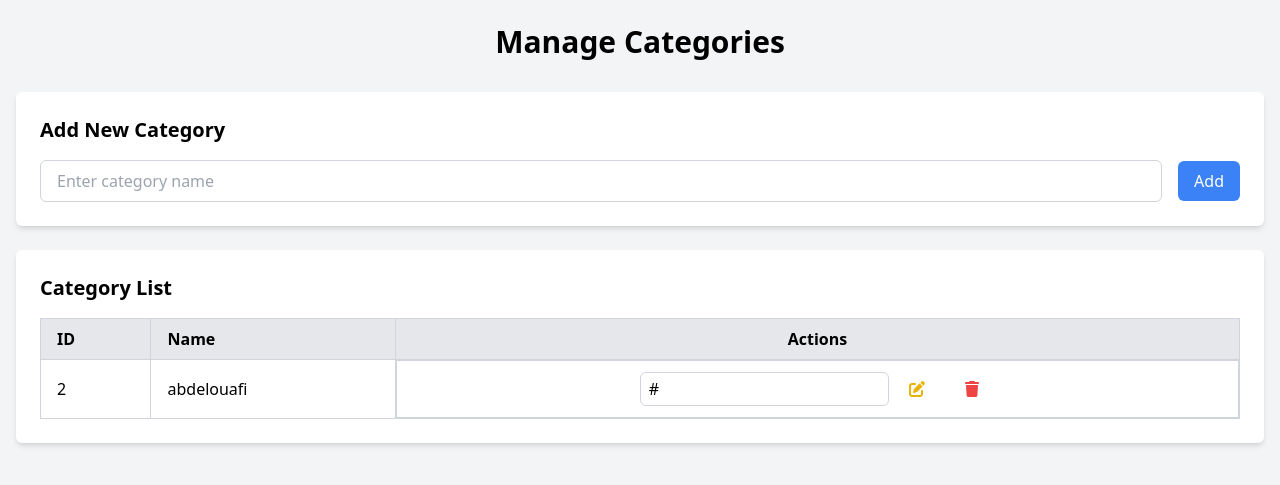
After one commit to aliyara290/Evently, a PHP site: template app/views/front/admin/Category.twig in a window 1280 px wide. The commit adds this page. Shown: the top 485 px of the page. Run offline with PHP 8.4, Linux system fonts and the light colour scheme; the template is opened without the code that fills it, so the values that code supplies are empty; some libraries are stand-ins or nearby versions.

Commit message:
[Ajout] Création de la page de catégorie

```diff
--- a/app/controllers/OrganizerController.php
+++ b/app/controllers/OrganizerController.php
@@ -6,4 +6,7 @@ class OrganizerController {
     public function page() {
         View::render("admin/dashboard");
     }
+    public function Category_page() {
+        View::render("admin/Category");
+    }
 }
--- /dev/null
+++ b/app/views/front/admin/Category.twig
@@ -0,0 +1,75 @@
+
+<!DOCTYPE html>
+<html lang="en">
+<head>
+    <meta charset="UTF-8">
+    <meta name="viewport" content="width=device-width, initial-scale=1.0">
+    <title>Manage Categories</title>
+    <script src="https://cdn.tailwindcss.com"></script>
+    <link href="https://cdnjs.cloudflare.com/ajax/libs/font-awesome/6.0.0/css/all.min.css" rel="stylesheet">
+
+</head>
+<body class="bg-gray-100 font-sans leading-normal tracking-normal">
+<div class="flex flex-col md:flex-row">
+    <div class="container mx-auto px-4 py-6">
+        <h1 class="text-3xl font-bold text-center mb-8">Manage Categories</h1>
+        <!-- Add Category Form -->
+        <div class="bg-white shadow-md rounded-md p-6 mb-6">
+            <h2 class="text-xl font-semibold mb-4">Add New Category</h2>
+            <form action="./Category.php" method="POST" class="flex items-center gap-4">
+                <input type="text" name="category_name" placeholder="Enter category name" required
+                       class="w-full px-4 py-2 border border-gray-300 rounded-md focus:outline-none focus:ring-2 focus:ring-blue-500">
+                <button type="submit" name="add_category"
+                        class="bg-blue-500 text-white px-4 py-2 rounded-md hover:bg-blue-600">
+                    Add
+                </button>
+            </form>
+        </div>
+
+        <!-- Categories Table -->
+        <div class="bg-white shadow-md rounded-md p-6">
+            <h2 class="text-xl font-semibold mb-4">Category List</h2>
+            <table class="table-auto w-full border-collapse border border-gray-300">
+                <thead>
+                    <tr class="bg-gray-200">
+                        <th class="border border-gray-300 px-4 py-2 text-left">ID</th>
+                        <th class="border border-gray-300 px-4 py-2 text-left">Name</th>
+                        <th class="border border-gray-300 px-4 py-2 text-center">Actions</th>
+                    </tr>
+                </thead>
+                <tbody>
+                        <tr class="hover:bg-gray-100">
+                            <td class="border border-gray-300 px-4 py-2">2</td>
+                            <td class="border border-gray-300 px-4 py-2">abdelouafi</td>
+                            <td class="border border-gray-300 px-4 py-2 text-center flex justify-center gap-2">
+                                <!-- Edit Button -->
+                            <form action="../../../Controllers/update_category.php" method="POST" class="inline-block">
+                                <input type="hidden" name="category_id" value="#">
+                                <input type="text" name="category_name"
+                                    value="#"
+                                    class="px-2 py-1 border border-gray-300 rounded-md">
+                                <button type="submit" name="edit_category"
+                                        class="px-4 py-2 rounded-md hover:bg-yellow-600">
+                                    <i class="fas fa-edit text-yellow-500"></i>
+                                </button>
+                            </form>
+
+                            <!-- Delete Form -->
+                            <form action="./Category.php" method="POST" class="inline-block">
+                                <input type="hidden" name="category_id" value="#">
+                                <button type="submit" name="delete_category"
+                                        class="px-4 py-2 rounded-md hover:bg-red-600">
+                                    <i class="fas fa-trash text-red-500"></i>
+                                </button>
+                            </form>
+
+
+                            </td>
+                        </tr>
+                </tbody>
+            </table>
+        </div>
+    </div>
+</div>
+</body>
+</html>
--- a/public/index.php
+++ b/public/index.php
@@ -13,4 +13,6 @@ $router->get("/", HomeController::class, "home");
 $router->get("/forbidden", AppController::class, "forbidden");
 $router->get("/404", AppController::class, "notFound");
 $router->get("/organizer/dashboard", OrganizerController::class, "page");
+$router->get("/organizer/category", OrganizerController::class, "Category_page");
+
 $router->dispatch();
```
Also changed, not shown: public/assets/js/main.js.
